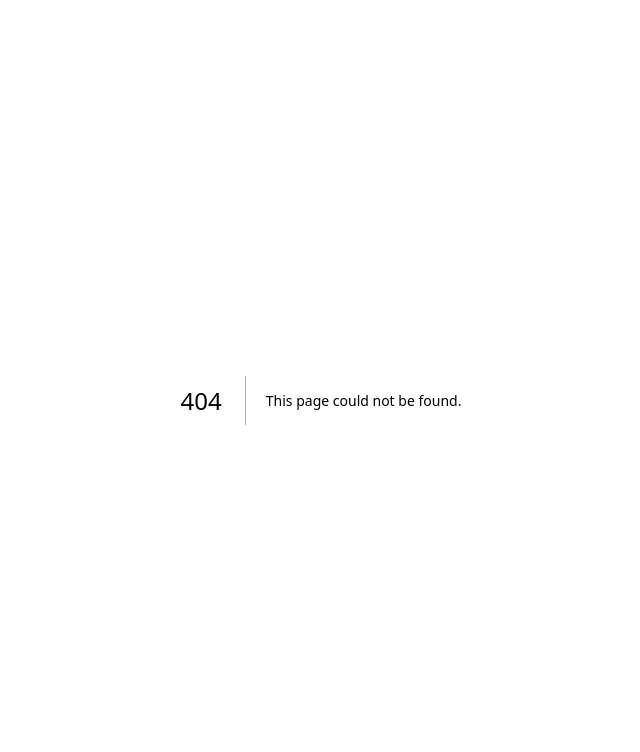
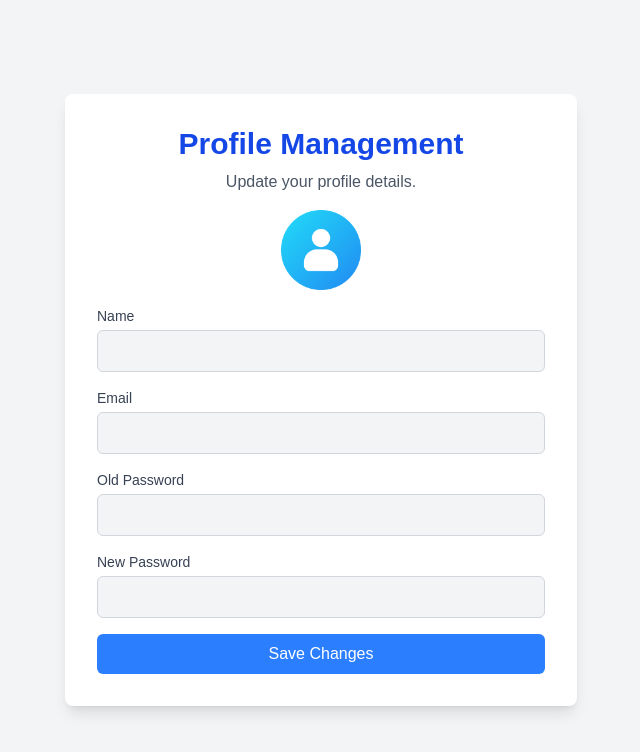
Before and after one commit to gengkhi/dental-scheduling, a Next.js app: page /profile in a window 1280 px wide. Before the commit this address had no page. Shown: the top 752 px of the page, without its empty margins (319-959 px from the left). Built offline with nearby package versions, Linux system fonts and the light colour scheme; no server answers.

Commit message:
added about and profile management

```diff
--- /dev/null
+++ b/components/About.js
@@ -0,0 +1,36 @@
+export default function About() {
+    return (
+      <div className="w-full py-16 bg-white text-center">
+        <h2 className="text-4xl font-bold text-sky-600">About Us</h2>
+
+        {/* Mission Section */}
+        <p className="text-lg text-gray-700 mt-4 mb-2 font-bold">Mission</p>
+        <div className="max-w-xl mx-auto space-y-4">
+          <p className="text-gray-600">
+            At <strong>Dental Clinic</strong>, our mission is to provide
+            <strong> exceptional dental care</strong> with a focus on <strong>patient comfort, cutting-edge technology,
+            and personalized treatment plans</strong>. We are committed to improving <strong>oral health</strong> and
+            enhancing smiles through high-quality, compassionate, and affordable dental services.
+          </p>
+        </div>
+
+        {/* Vision Section */}
+        <p className="text-lg text-gray-700 mt-6 mb-2 font-bold">Vision</p>
+        <div className="max-w-xl mx-auto space-y-4">
+          <p className="text-gray-600">
+            Our vision is to be a <strong>trusted leader in dental care</strong>, recognized for our commitment to
+            <strong> innovation, patient education, and excellence</strong>. We aspire to transform lives
+            <strong> one smile at a time</strong>, making quality dental services accessible to all.
+          </p>
+        </div>
+
+        {/* Call to Action */}
+        <button
+          className="mt-8 px-6 py-3 bg-sky-500 text-white rounded-full shadow-md text-lg font-semibold
+                     hover:bg-sky-600 transition duration-300"
+        >
+          Schedule Your Appointment Today
+        </button>
+      </div>
+    );
+}
--- a/components/Contact.js
+++ b/components/Contact.js
@@ -1,6 +1,6 @@
 export default function Contact() {
     return (
-      <div className="w-full py-16 bg-white text-center">
+      <div className="w-full py-16 bg-gray-100 text-center">
         <h2 className="text-4xl font-bold text-sky-600">Contact Us</h2>
         <p className="text-lg text-gray-700 mt-4 mb-6">
           Get in touch with our dental experts for inquiries and appointments.
--- a/components/Navbar.js
+++ b/components/Navbar.js
@@ -1,4 +1,5 @@
 import { useRouter } from "next/router";
+import { FaUser } from "react-icons/fa"; // Import an icon from react-icons
 
 export default function Navbar({ isLoggedIn }) {
   const router = useRouter();
@@ -32,6 +33,13 @@ export default function Navbar({ isLoggedIn }) {
               >
                 Dashboard
               </button>
+              {/* Add Profile Icon Link */}
+              <button
+                onClick={() => router.push("/profile")}
+                className="text-gray-700 hover:text-blue-600 transition"
+              >
+                <FaUser className="inline-block text-xl" /> {/* Profile icon */}
+              </button>
             </>
           )}
           {isLoggedIn ? (
--- a/package.json
+++ b/package.json
@@ -17,6 +17,7 @@
     "postcss": "^8.5.3",
     "react": "^19.0.0",
     "react-dom": "^19.0.0",
+    "react-icons": "^5.5.0",
     "react-toastify": "^11.0.5",
     "tailwindcss": "^4.0.17"
   },
--- a/src/pages/_app.js
+++ b/src/pages/_app.js
@@ -1,16 +1,17 @@
 import { useState, useEffect } from "react";
 import { useRouter } from "next/router";
 import Navbar from "../../components/Navbar";
+import { ToastContainer } from "react-toastify";
 import "@/styles/globals.css";
 
 export default function App({ Component, pageProps }) {
   const [isLoggedIn, setIsLoggedIn] = useState(false);
-  const [isMounted, setIsMounted] = useState(false); // Added this state to track mount status
+  const [isMounted, setIsMounted] = useState(false);
   const router = useRouter();
   let logoutTimer;
 
   useEffect(() => {
-    setIsMounted(true); // Set to true once the component mounts on the client side
+    setIsMounted(true);
 
     const token = localStorage.getItem("token");
     setIsLoggedIn(!!token);
@@ -46,6 +47,7 @@ export default function App({ Component, pageProps }) {
 
   return (
     <div>
+      <ToastContainer position="top-center" autoClose={3000} />
       {isLoggedIn && <Navbar isLoggedIn={isLoggedIn} />}
       <Component {...pageProps} />
     </div>
--- a/src/pages/booking.js
+++ b/src/pages/booking.js
@@ -1,5 +1,8 @@
 import { useState, useEffect } from "react";
 import API from "../../utils/api";
+import Router from "next/router";
+import { toast } from "react-toastify";
+import "react-toastify/dist/ReactToastify.css";
 
 export default function Booking() {
   const [dentists, setDentists] = useState([]);
@@ -27,7 +30,6 @@ export default function Booking() {
           setPatientId(response.data.userId);
           setPatientEmail(email);
         } catch (err) {
-          console.error("Error fetching user details:", err);
           setError("Failed to fetch user details.");
         }
       };
@@ -69,31 +71,43 @@ export default function Booking() {
     e.preventDefault();
     setError("");
     setSuccess("");
+
     if (!selectedDentist || !selectedSlot || !appointmentDate) {
-      setError("Please select all fields.");
+      toast.error("Please fill in all fields.");
       return;
     }
+
     const payload = {
       patient: patientId,
       email: patientEmail,
       dentist: selectedDentist,
       date: new Date(appointmentDate).toISOString(),
     };
+
     try {
+      const loadingToast = toast.loading("Booking your appointment...");
+
       const response = await API.post("/api/appointments", payload, {
         headers: { Authorization: `Bearer ${token}` },
       });
-      if (response.status === 200) {
-        setSuccess("Appointment successfully booked!");
-      } else {
-        setError(response.data?.message || "Failed to book appointment.");
+
+      toast.dismiss(loadingToast);
+
+      if (response.status === 201 || response.status === 200) {
+        toast.success("Appointment successfully booked!");
+        setTimeout(() => {
+          window.location.reload();
+        }, 1500);  }
+
+        else {
+        toast.error(response.data?.message || "Failed to book appointment.");
       }
     } catch (err) {
+      toast.dismiss();
       console.error("Error booking appointment:", err);
-      setError("Failed to book appointment. Please try again.");
+      toast.error("Failed to book appointment. Please try again.");
     }
   };
-
   return (
     <div className="min-h-screen flex flex-col items-center justify-center bg-gray-100 p-6">
       <div className="max-w-2xl w-full bg-white p-8 rounded-lg shadow-lg">
--- a/src/pages/index.js
+++ b/src/pages/index.js
@@ -3,6 +3,7 @@ import { useRouter } from "next/router";
 import { motion } from "framer-motion";
 import Services from "../../components/Services";
 import Contact from "../../components/Contact";
+import About from "../../components/About";
 
 export default function Home() {
   const [isLoggedIn, setIsLoggedIn] = useState(false);
@@ -19,13 +20,11 @@ export default function Home() {
     if (isLoggedIn) {
       router.push("/booking");
     } else {
-      // Redirect to login page in a new tab if not logged in
       router.push("/login");
     }
   };
 
   const handleRegisterClick = () => {
-    // Redirect to register page in a new tab
     router.push("/register");
   };
 
@@ -63,6 +62,7 @@ export default function Home() {
       </motion.div>
 
       <Services />
+      <About />
       <Contact />
     </div>
   );
--- a/src/pages/login.js
+++ b/src/pages/login.js
@@ -24,7 +24,6 @@ export default function Login() {
   return (
     <div className="min-h-screen flex flex-col items-center justify-center bg-gray-100 p-6">
 
-      {/* Clinic Details */}
       <div className="text-center mb-8 max-w-2xl">
         <h2 className="text-4xl font-bold text-sky-600">Welcome to SmileCare Dental</h2>
         <p className="text-lg text-gray-700 mt-2">
@@ -46,7 +45,7 @@ export default function Login() {
           <input
             type="email"
             placeholder="Email"
-            className="w-full p-3 border border-gray-300 rounded-lg focus:ring-2 focus:ring-sky-500"
+            className="w-full p-3 border border-gray-300 rounded-lg focus:ring-2 focus:ring-sky-500 text-black"
             value={email}
             onChange={(e) => setEmail(e.target.value)}
             required
@@ -54,7 +53,7 @@ export default function Login() {
           <input
             type="password"
             placeholder="Password"
-            className="w-full p-3 border border-gray-300 rounded-lg focus:ring-2 focus:ring-sky-500"
+            className="w-full p-3 border border-gray-300 rounded-lg focus:ring-2 focus:ring-sky-500 text-black"
             value={password}
             onChange={(e) => setPassword(e.target.value)}
             required
--- /dev/null
+++ b/src/pages/profile.js
@@ -0,0 +1,135 @@
+import { useState, useEffect } from "react";
+import axios from "axios";
+import API from "../../utils/api";
+import { toast } from "react-toastify";
+import "react-toastify/dist/ReactToastify.css";
+
+export default function Profile() {
+  const [user, setUser] = useState({ name: "", email: "" });
+  const [formData, setFormData] = useState({ name: "", email: "", oldPassword: "", newPassword: "" });
+  const [error, setError] = useState("");
+
+  useEffect(() => {
+    const fetchProfile = async () => {
+      try {
+        const token = localStorage.getItem("token");
+        const response = await API.get(`/api/user/get/profile`, {
+          headers: { Authorization: `Bearer ${token}` },
+        });
+        setUser(response.data);
+        setFormData({ name: response.data.name, email: response.data.email, oldPassword: "", newPassword: "" });
+      } catch (error) {
+        console.error("Error fetching profile:", error);
+      }
+    };
+    fetchProfile();
+  }, []);
+
+  const handleChange = (e) => {
+    setFormData({ ...formData, [e.target.name]: e.target.value });
+  };
+
+  const handleSubmit = async (e) => {
+    e.preventDefault();
+    setError("");
+
+    try {
+      const token = localStorage.getItem("token");
+
+      // Check if password fields are provided
+      if (formData.oldPassword || formData.newPassword) {
+        const passwordResponse = await API.put(
+          "/api/users/password",
+          { oldPassword: formData.oldPassword, newPassword: formData.newPassword },
+          { headers: { Authorization: `Bearer ${token}` } }
+        );
+        toast.success(passwordResponse.data.message);
+        setFormData({ ...formData, oldPassword: "", newPassword: "" });
+        setTimeout(() => {
+          window.location.reload();
+        }, 1500);
+      }
+
+      const response = await API.put(
+        `/api/users/profile`,
+        { name: formData.name, email: formData.email },
+        { headers: { Authorization: `Bearer ${token}` } }
+      );
+
+      setUser(response.data);
+      toast.success("Profile updated successfully!");
+    } catch (err) {
+      setError(err.response?.data?.message || "Error updating profile");
+      toast.error(err.response?.data?.message || "Error updating profile");
+    }
+  };
+
+  return (
+    <div className="min-h-screen flex flex-col items-center justify-center bg-gray-100 p-6">
+      <div className="max-w-lg w-full bg-white p-8 rounded-lg shadow-lg">
+        <h2 className="text-3xl font-bold text-blue-700 text-center">Profile Management</h2>
+        <p className="text-center text-gray-600 mt-2">Update your profile details.</p>
+        <div className="flex justify-center my-4">
+          <img src="/images/user.png" alt="Profile" className="w-20" />
+        </div>
+
+        {error && <div className="text-red-500 mb-4 text-center">{error}</div>}
+
+        <form onSubmit={handleSubmit} className="space-y-4">
+          <div>
+            <label className="block text-sm font-medium text-gray-700">Name</label>
+            <input
+              type="text"
+              name="name"
+              value={formData.name}
+              onChange={handleChange}
+              className="mt-1 block w-full border border-gray-300 rounded-md bg-gray-100 p-2 text-black"
+              required
+            />
+          </div>
+
+          <div>
+            <label className="block text-sm font-medium text-gray-700">Email</label>
+            <input
+              type="email"
+              name="email"
+              value={formData.email}
+              onChange={handleChange}
+              className="mt-1 block w-full border border-gray-300 rounded-md bg-gray-100 p-2 text-black"
+              required
+            />
+          </div>
+
+          <div>
+            <label className="block text-sm font-medium text-gray-700">Old Password</label>
+            <input
+              type="password"
+              name="oldPassword"
+              value={formData.oldPassword}
+              onChange={handleChange}
+              className="mt-1 block w-full border border-gray-300 rounded-md bg-gray-100 p-2 text-black"
+            />
+          </div>
+
+          <div>
+            <label className="block text-sm font-medium text-gray-700">New Password</label>
+            <input
+              type="password"
+              name="newPassword"
+              value={formData.newPassword}
+              onChange={handleChange}
+              className="mt-1 block w-full border border-gray-300 rounded-md bg-gray-100 p-2 text-black"
+            />
+          </div>
+
+          <button
+            type="submit"
+            className="w-full bg-blue-500 text-white py-2 px-4 rounded-md hover:bg-blue-600 transition"
+          >
+            Save Changes
+          </button>
+        </form>
+      </div>
+    </div>
+  );
+}
```
Also changed, not shown: public/images/user.png (added), 1 other file (tests, documents, lock files or other folders).
